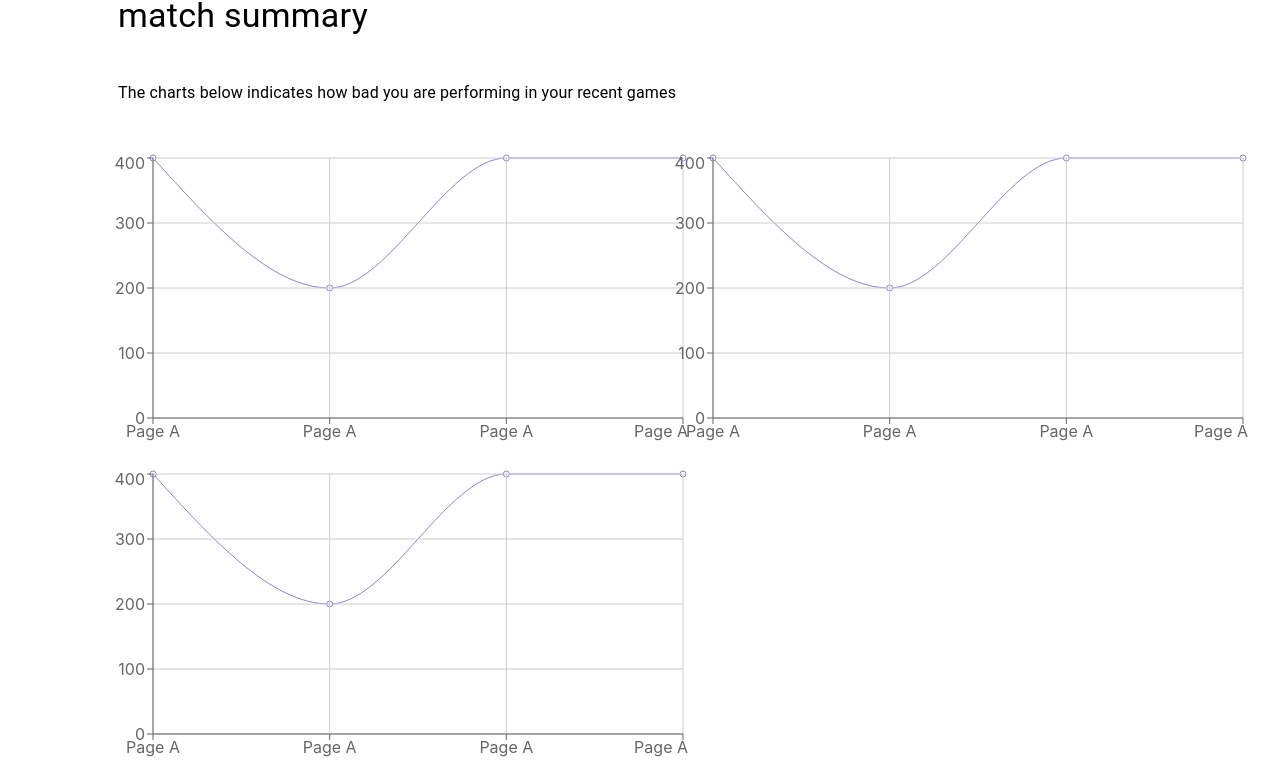
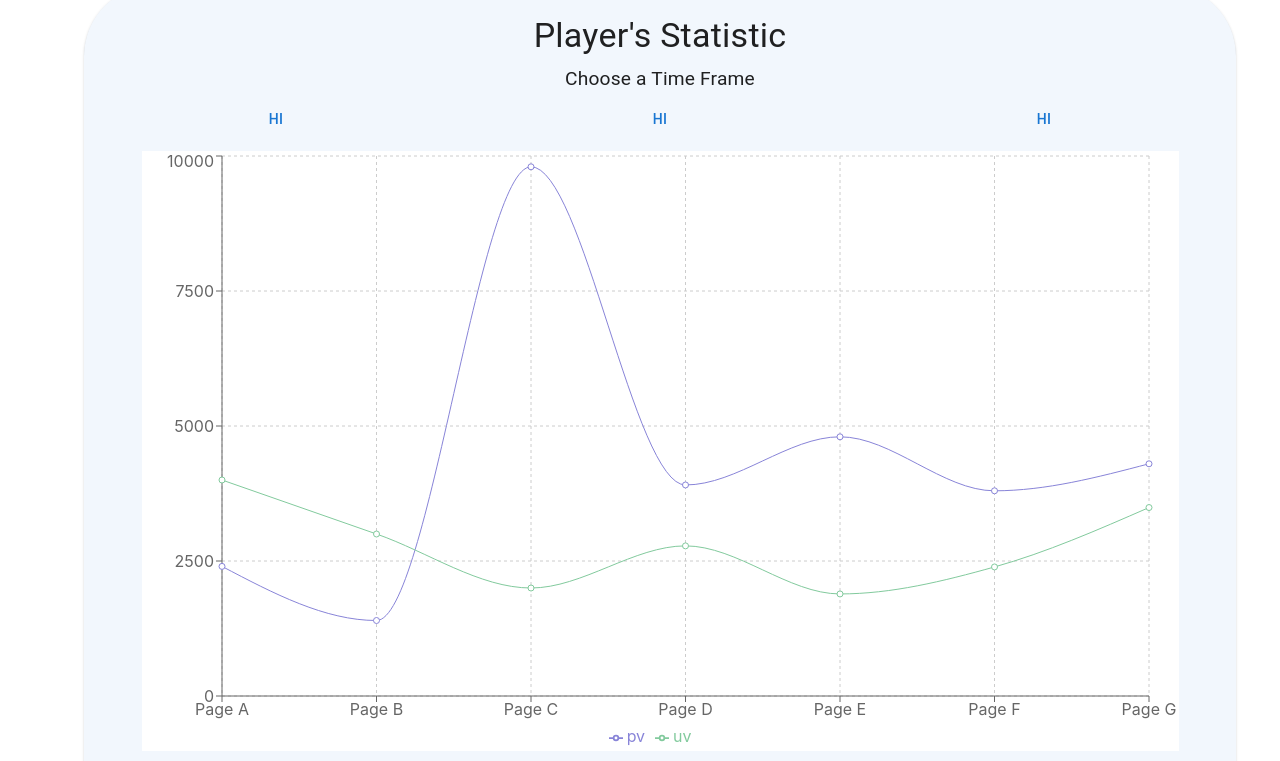
Before and after one commit to sunnydl/GamePerformanceTracker, a React (Create React App) app in the folder frontend/: page /overview in a window 1280 px wide. Shown: the part 291-1052 px from the top of the page. Built offline with nearby package versions, Linux system fonts and the light colour scheme.

Commit message:
reorganized match summary section. #34

```diff
--- a/frontend/src/pages/Overview/Overview.tsx
+++ b/frontend/src/pages/Overview/Overview.tsx
@@ -1,13 +1,12 @@
 import React from 'react'
-import { Container } from '@mui/material';
 import UserSummary from './components/UserSummary'
-import MatchSummary from './components/MatchSummary'
+import MatchSummary from './components/MatchSummary/MatchSummary'
 
 export default function Overview() {
     return (
-        <Container>
+        <React.Fragment>
             <UserSummary/>
             <MatchSummary/>
-        </Container>
+        </React.Fragment>
     )
 }
--- a/frontend/src/pages/Overview/components/MatchSummary.tsx
+++ /dev/null
@@ -1,64 +0,0 @@
-import React from 'react'
-import { styled } from '@mui/material/styles';
-import { Typography, Grid } from '@mui/material';
-
-import RandomeChart from './RandomeChart';
-
-export default function MatchSummary() {
-
-    const MatchSummaryWrapper = styled('div')(({ theme }) => ({
-    }));
-
-    const Header = styled('article')(() => ({
-        padding: '30px 30px 0px 30px'
-    }))
-
-    const Paragraph = styled('div')(() => ({
-        padding: '30px'
-    }))
-
-    return (
-        <MatchSummaryWrapper>
-            <Header>
-                <Typography
-                    variant="h4"
-                    align="left"
-                    gutterBottom
-                >
-                    match summary
-                </Typography>
-            </Header>
-            <Paragraph>
-                <Typography
-                    variant="subtitle1"
-                    align="left"
-                    paragraph
-                >
-                    The charts below indicates how bad you are performing in your recent games
-                </Typography>
-            </Paragraph>
-            <Grid container spacing={2}>
-                <Grid item xs={12} lg={6}>
-                    <RandomeChart/>
-                </Grid>
-                <Grid item xs={12} lg={6}>
-                    <RandomeChart/>
-                </Grid>
-                <Grid item xs={12} lg={6}>
-                    <RandomeChart/>
-                </Grid>
-            </Grid>
-            <Grid container spacing={2}>
-                <Grid item xs={12} lg={6}>
-                    <RandomeChart/>
-                </Grid>
-                <Grid item xs={12} lg={6}>
-                    <RandomeChart/>
-                </Grid>
-                <Grid item xs={12} lg={6}>
-                    <RandomeChart/>
-                </Grid>
-            </Grid>
-        </MatchSummaryWrapper>
-    )
-}
--- /dev/null
+++ b/frontend/src/pages/Overview/components/MatchSummary/MatchSummary.tsx
@@ -0,0 +1,83 @@
+import React from 'react'
+import { Typography, Grid, Button } from '@mui/material';
+import { useAppSelector } from '../../../../redux/hooks';
+
+import {
+    MatchSummaryWrapper,
+    MatchSummaryPaper,
+    Header,
+    ParagraphWrapper,
+    Paragraph,
+    GraphWrapper,
+    ButtonsWrapper
+} from './style'
+
+import RandomeChart from './RandomeChart';
+
+export default function MatchSummary() {
+
+    const {
+        summonerName,
+    } = useAppSelector((state) => state.user);
+
+    return (
+        <MatchSummaryWrapper>
+            <MatchSummaryPaper>
+                <Header>
+                    <Typography
+                        variant="h4"
+                        align="center"
+                    >
+                        {summonerName? summonerName:"Player"}'s Statistic
+                    </Typography>
+                </Header>
+                <ParagraphWrapper>
+                    <Paragraph
+                        variant="subtitle1"
+                        align="center"
+                    >
+                        Choose a Time Frame
+                    </Paragraph>
+                </ParagraphWrapper>
+                <ButtonsWrapper>
+                    <Grid container>
+                        <Grid item xs={12} lg={4}>
+                            <Button>hi</Button>
+                        </Grid>
+                        <Grid item xs={12} lg={4}>
+                            <Button>hi</Button>
+                        </Grid>
+                        <Grid item xs={12} lg={4}>
+                            <Button>hi</Button>
+                        </Grid>
+                    </Grid>
+                </ButtonsWrapper>
+                <GraphWrapper>
+                    <RandomeChart/>
+                    <ButtonsWrapper>
+                        <Grid container>
+                            <Grid item xs={12} lg={2}>
+                                <Button>hi</Button>
+                            </Grid>
+                            <Grid item xs={12} lg={2}>
+                                <Button>hi</Button>
+                            </Grid>
+                            <Grid item xs={12} lg={2}>
+                                <Button>hi</Button>
+                            </Grid>
+                            <Grid item xs={12} lg={2}>
+                                <Button>hi</Button>
+                            </Grid>
+                            <Grid item xs={12} lg={2}>
+                                <Button>hi</Button>
+                            </Grid>
+                            <Grid item xs={12} lg={2}>
+                                <Button>hi</Button>
+                            </Grid>
+                        </Grid>
+                    </ButtonsWrapper>
+                </GraphWrapper>
+            </MatchSummaryPaper>
+        </MatchSummaryWrapper>
+    )
+}
--- /dev/null
+++ b/frontend/src/pages/Overview/components/MatchSummary/RandomeChart.tsx
@@ -0,0 +1,79 @@
+import React from 'react'
+import { LineChart, Line, XAxis, YAxis, CartesianGrid, Tooltip, Legend, ResponsiveContainer } from 'recharts';
+import { styled } from '@mui/material/styles';
+
+export default function RandomeChart() {
+
+    const data = [
+        {
+          name: 'Page A',
+          uv: 4000,
+          pv: 2400,
+          amt: 2400,
+        },
+        {
+          name: 'Page B',
+          uv: 3000,
+          pv: 1398,
+          amt: 2210,
+        },
+        {
+          name: 'Page C',
+          uv: 2000,
+          pv: 9800,
+          amt: 2290,
+        },
+        {
+          name: 'Page D',
+          uv: 2780,
+          pv: 3908,
+          amt: 2000,
+        },
+        {
+          name: 'Page E',
+          uv: 1890,
+          pv: 4800,
+          amt: 2181,
+        },
+        {
+          name: 'Page F',
+          uv: 2390,
+          pv: 3800,
+          amt: 2500,
+        },
+        {
+          name: 'Page G',
+          uv: 3490,
+          pv: 4300,
+          amt: 2100,
+        },
+      ];
+
+    const Chart = styled(LineChart)(() => ({
+        backgroundColor: 'white'
+    }))
+
+    return (
+        <ResponsiveContainer width="90%" height="100%">
+            <Chart
+            width={500}
+            height={300}
+            data={data}
+            margin={{
+                top: 5,
+                right: 30,
+                left: 20,
+                bottom: 5,
+            }}
+            >
+            <CartesianGrid strokeDasharray="3 3" />
+            <XAxis dataKey="name" />
+            <YAxis />
+            <Tooltip />
+            <Legend />
+            <Line type="monotone" dataKey="pv" stroke="#8884d8" activeDot={{ r: 8 }} />
+            <Line type="monotone" dataKey="uv" stroke="#82ca9d" />
+            </Chart>
+        </ResponsiveContainer>
+    )
+}
--- /dev/null
+++ b/frontend/src/pages/Overview/components/MatchSummary/style.ts
@@ -0,0 +1,40 @@
+import { styled } from '@mui/material/styles';
+import { Typography, Paper } from '@mui/material';
+
+export const MatchSummaryWrapper = styled('div')(({ theme }) => ({
+    width: '100%',
+    padding: '20px',
+}));
+
+export const MatchSummaryPaper = styled(Paper)(() => ({
+    backgroundColor: '#F2F7FD',
+    borderRadius: '71px'
+}))
+
+export const Header = styled('article')(() => ({
+    padding: '30px 30px 0px 30px',
+}))
+
+export const ParagraphWrapper = styled('div')(() => ({
+    padding: '5px',
+    fontSize: '2rem'
+}))
+
+export const Paragraph = styled(Typography)(() => ({
+    fontSize: '1.2rem'
+}))
+
+export const ButtonsWrapper = styled('div')(() => ({
+    width: '100%',
+    textAlign: 'center',
+    paddingBottom: '4rem'
+}))
+
+export const GraphWrapper = styled('div')(() => ({
+    display: 'flex',
+    flexWrap: 'wrap',
+    alignContent: 'center',
+    justifyContent: 'center',
+    height: '600px',
+    paddingBottom: '3rem',
+}))
--- a/frontend/src/pages/Overview/components/RandomeChart.tsx
+++ /dev/null
@@ -1,15 +0,0 @@
-import React from 'react'
-import { LineChart, Line, CartesianGrid, XAxis, YAxis } from 'recharts';
-
-export default function RandomeChart() {
-
-    const data = [{name: 'Page A', uv: 400, pv: 2400, amt: 2400}, {name: 'Page A', uv: 200, pv: 2400, amt: 2400}, {name: 'Page A', uv: 400, pv: 2400, amt: 2400}, {name: 'Page A', uv: 400, pv: 2400, amt: 2400}];
-    return (
-        <LineChart width={600} height={300} data={data}>
-            <Line type="monotone" dataKey="uv" stroke="#8884d8" />
-            <CartesianGrid stroke="#ccc" />
-            <XAxis dataKey="name" />
-            <YAxis />
-        </LineChart>
-    )
-}
```
Also changed, not shown: 1 other file (tests, documents, lock files or other folders).
